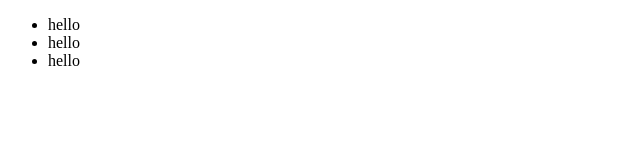
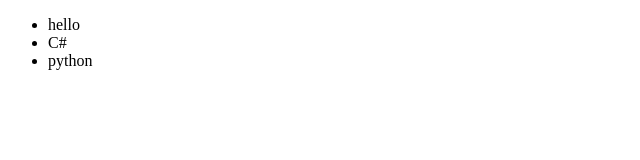
Before and after one commit to Rj169/test, a plain HTML site: page index.html in a window 1280 px wide. Shown: the full height of the page, 0-640 px from the left. Drawn offline with Linux system fonts and the light colour scheme.

Commit message:
add index.html

```diff
--- a/index.html
+++ b/index.html
@@ -6,8 +6,8 @@
 <body>
 <ul>
 	<li>hello</li>
-	<li>hello</li>
-	<li>hello</li>
+	<li>C#</li>
+	<li>python</li>
 </ul>
 </body>
 </html>
```
